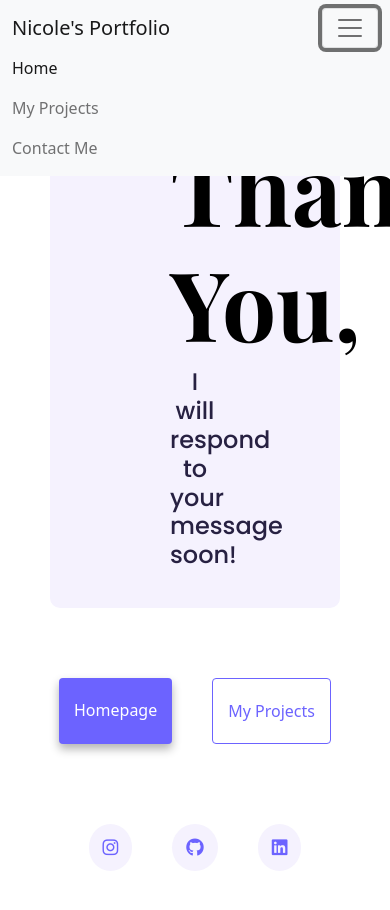
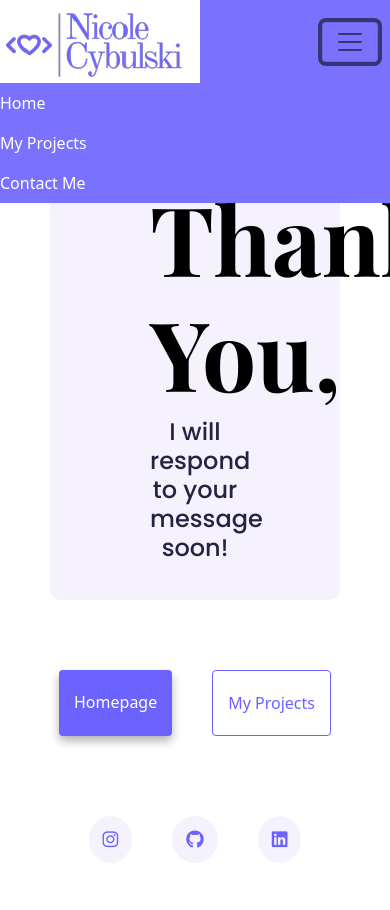
Before and after one commit to neecolacodes/Portfolio-Project, a plain HTML site: page thankyou.html in a window 390 px wide. Both pictures are taken after a click on the button "Toggle navigation". Shown: the top 910 px of the page. Drawn offline with nearby package versions, Linux system fonts and the light colour scheme.

Commit message:
Navbar customization with branding

```diff
--- a/style.css
+++ b/style.css
@@ -5,7 +5,7 @@
 }
 
 body {
-  margin-top: 100px !important;
+  margin-top: 150px !important;
   background: #f9f7fe;
 }
 
@@ -130,7 +130,11 @@ footer .social-links a:hover {
 
 .contact-box {
   background: var(--secondary-color);
-  padding: 30px 120px;
+  padding: 30px 100px;
   border-radius: 10px;
   margin: 50px;
 }
+
+.welcome-hand {
+  color: var(--primary-color);
+}
--- a/thankyou.html
+++ b/thankyou.html
@@ -30,11 +30,14 @@
     ></script>
   </head>
   <body>
-    <nav class="navbar navbar-expand-lg navbar-light bg-light fixed-top">
-      <div class="container">
-        <a class="navbar-brand" href="index.html" title="brand"
-          >Nicole's Portfolio</a
+    <nav
+      class="navbar navbar-expand-lg navbar-light fixed-top p-0"
+      style="background-color: rgba(108, 99, 255, 0.9)"
     >
+      <div class="container-fluid ps-0">
+        <a class="navbar-brand p-0" href="#" title="brand"
+          ><img src="/images/LogoSample_ByTailorBrands.jpg" alt="brand logo"
+        /></a>
         <button
           class="navbar-toggler"
           type="button"
@@ -50,20 +53,26 @@
           <ul class="navbar-nav">
             <li class="nav-item">
               <a
-                class="nav-link active"
+                class="nav-link active text-white"
                 aria-current="page"
                 href="index.html"
-                title="Homepage"
+                title="homepage"
                 >Home</a
               >
             </li>
             <li class="nav-item">
-              <a class="nav-link" href="projects.html" title="my projects page"
+              <a
+                class="nav-link text-white"
+                href="projects.html"
+                title="projects page"
                 >My Projects</a
               >
             </li>
             <li class="nav-item">
-              <a class="nav-link" href="contact.html" title="contact me page"
+              <a
+                class="nav-link text-white"
+                href="contact.html"
+                title="contact page"
                 >Contact Me</a
               >
             </li>
@@ -71,6 +80,7 @@
         </div>
       </div>
     </nav>
+
     <div class="contact-box">
       <h1 class="text-center">Thank You,</h1>
       <h3 class="text-center">I will respond to your message soon!</h3>
```
Also changed, not shown: contact.html (+8 -9 lines), index.html (+12 -12 lines), projects.html (+15 -8 lines), images/LogoSample_ByTailorBrands.jpg (added). Lines whose indentation alone changed are shown as unchanged.
